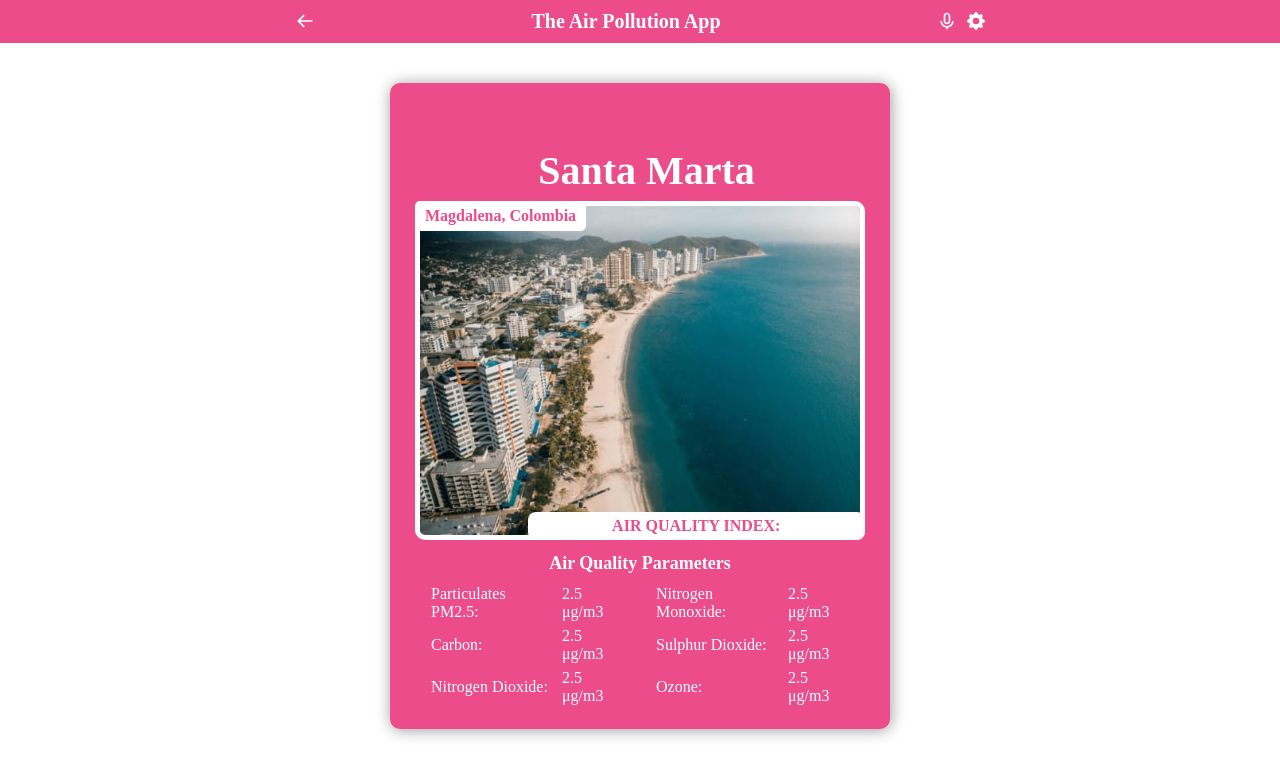
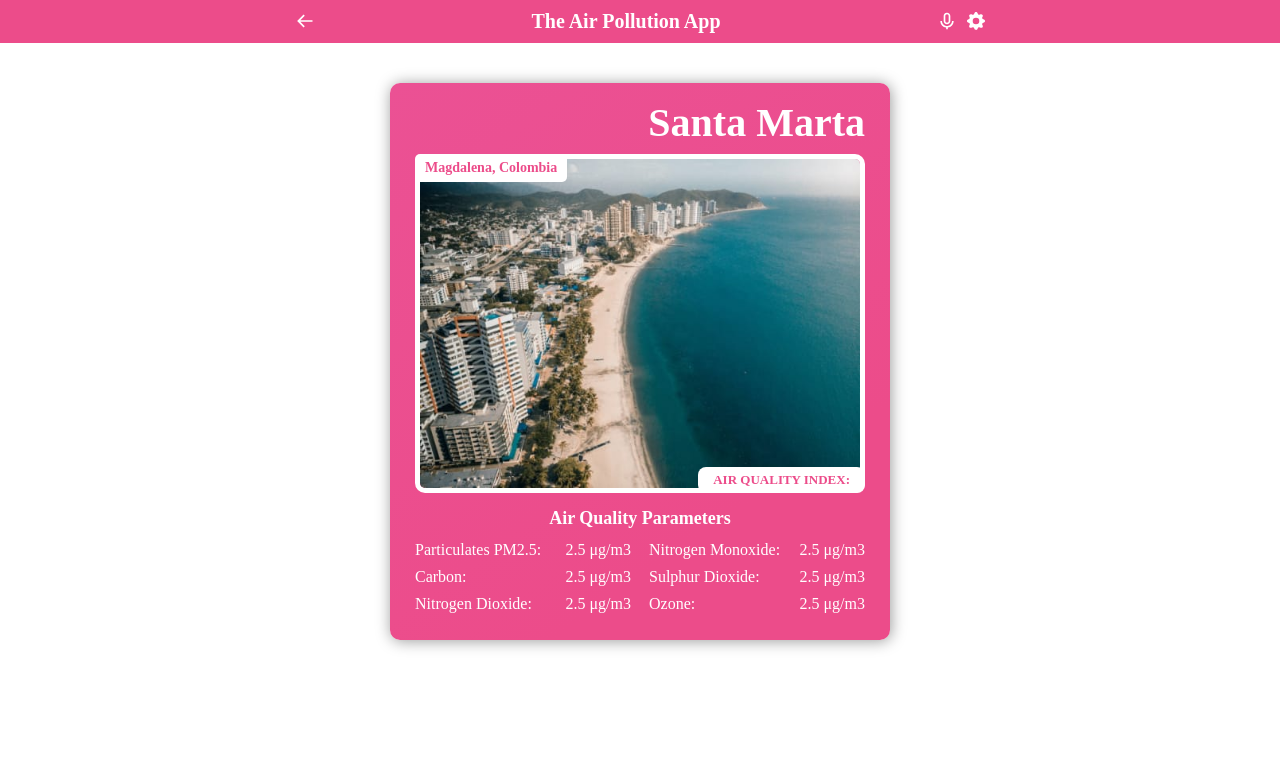
Before and after one commit to sergio-usma/airpoll-colombia-app, a React (Create React App) app: page /city in a window 1280 px wide. Shown: the top 778 px of the page. Built offline with nearby package versions, Linux system fonts and the light colour scheme; some icons are missing.

Commit message:
Update styles in City component

```diff
--- a/src/styles/city.module.css
+++ b/src/styles/city.module.css
@@ -8,30 +8,21 @@
   padding: 2rem 2.5rem;
   border-radius: 1rem;
   margin: 5vh auto;
-  background-color: #ec4c8a;
+  background-image: linear-gradient(145deg, #eb5194 0%, #ec4c8a 74%);
   box-shadow: 0.1rem 0.1rem 1.5rem rgba(0, 0, 0, 0.4);
 }
 
-.city__header {
+.city__title {
   width: 100%;
   display: flex;
   flex-flow: row nowrap;
   justify-content: space-between;
-  align-items: flex-start;
-  padding-left: 1.1rem;
-  margin-bottom: 1rem;
-}
-
-.city__info {
-  width: 100%;
-  display: flex;
-  flex-flow: column wrap;
-  justify-content: center;
-  align-items: flex-end;
+  align-items: center;
+  padding-left: 1rem;
+  margin-bottom: 1.1rem;
 }
 
 .city__name {
-  margin: 1rem 0 1.4rem 1.3rem;
   font-size: 4rem;
   font-weight: 900;
   color: #fff;
@@ -57,7 +48,7 @@
   border-radius: 5px;
   background-color: #fff;
   color: #ec4c8a;
-  font-size: 1.6rem;
+  font-size: 1.4rem;
   font-weight: 900;
   text-align: center;
 }
@@ -74,12 +65,11 @@
   position: absolute;
   bottom: 0;
   right: 0;
-  width: 75%;
-  padding: 0.5rem;
+  padding: 0.5rem 1.5rem;
   border-radius: 0.8rem;
   background-color: #fff;
   color: #ec4c8a;
-  font-size: 1.6rem;
+  font-size: 1.3rem;
   font-weight: 700;
   text-transform: uppercase;
   text-align: center;
@@ -91,7 +81,7 @@
   font-size: 1.8rem;
   text-align: center;
   color: #fff;
-  margin: 1.3rem auto 0.7rem auto;
+  margin: 1.5rem auto 1rem auto;
 }
 
 .city__data {
@@ -108,7 +98,7 @@ table {
   width: 100%;
   display: flex;
   flex-flow: row wrap;
-  justify-content: center;
+  justify-content: space-between;
   align-items: center;
   gap: 4%;
   color: #fff;
@@ -116,14 +106,43 @@ table {
 }
 
 tbody {
-  flex-basis: 46%;
+  flex-basis: 48%;
+}
+
+tr {
+  display: flex;
+  flex-flow: row wrap;
+  justify-content: space-between;
+  align-items: center;
+  margin-bottom: 0.5rem;
 }
 
 td {
-  padding: 0.2rem 0.5rem;
+  padding: 0.2rem 0;
+}
+
+td:nth-child(even) {
+  flex-basis: 35%;
+  text-align: right;
+}
+
+td:nth-child(odd) {
+  flex-basis: 65%;
 }
 
 @media (max-width: 600px) {
+  .city__name {
+    font-size: 3rem;
+  }
+
+  .state__name {
+    font-size: 1.4rem;
+  }
+
+  .city__aqi {
+    font-size: 1.3rem;
+  }
+
   tbody {
     flex-basis: 100%;
   }
```
